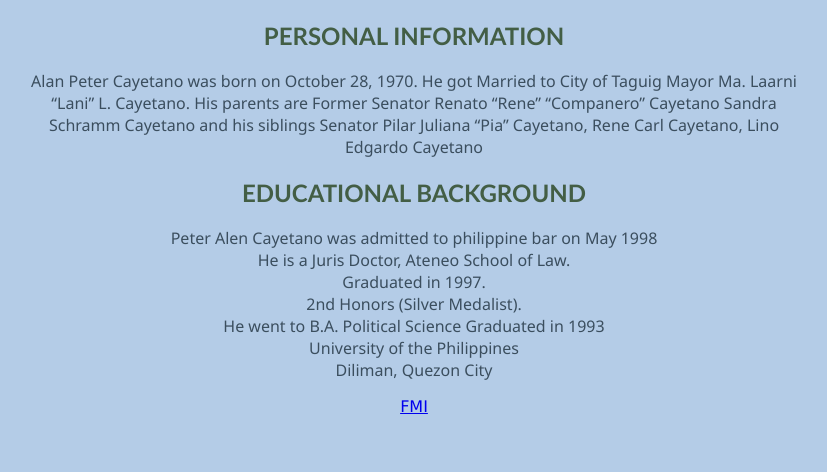
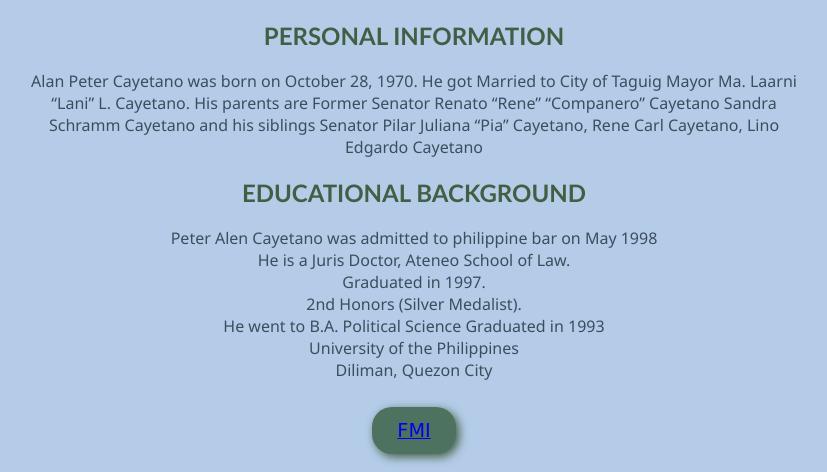
Before and after one commit to MarYano-jpg/aww, a plain HTML site: page index.html in a window 1280 px wide. Shown: the part 333-805 px from the top of the page, without its empty margins (226-1053 px from the left). Drawn offline with Linux system fonts and the light colour scheme.

Commit message:
Update index.html

```diff
--- a/index.html
+++ b/index.html
@@ -33,7 +33,7 @@ h1 {
     font-family:'Segoe UI', Tahoma, Geneva, Verdana, sans-serif;
     color: rgb(67, 94, 69);
 }
-button {
+.button {
     display: inline-block;
     background-color: rgb(78, 114, 96);
     color: white;
@@ -44,8 +44,11 @@ button {
     font-size: 1.2em;
     transition: 0.3s;
     box-shadow: 3px 3px 10px rgb(67, 94, 69);
-    animation: fadeIn 2s ease-in-out;
     font-family: 'Lucida Sans', 'Lucida Sans Regular', 'Lucida Grande', 'Lucida Sans Unicode', Geneva, Verdana, sans-serif;
+}
+
+.button:hover{
+    background-color: rgb(60, 90, 75);
 }
     </style>
 
```
